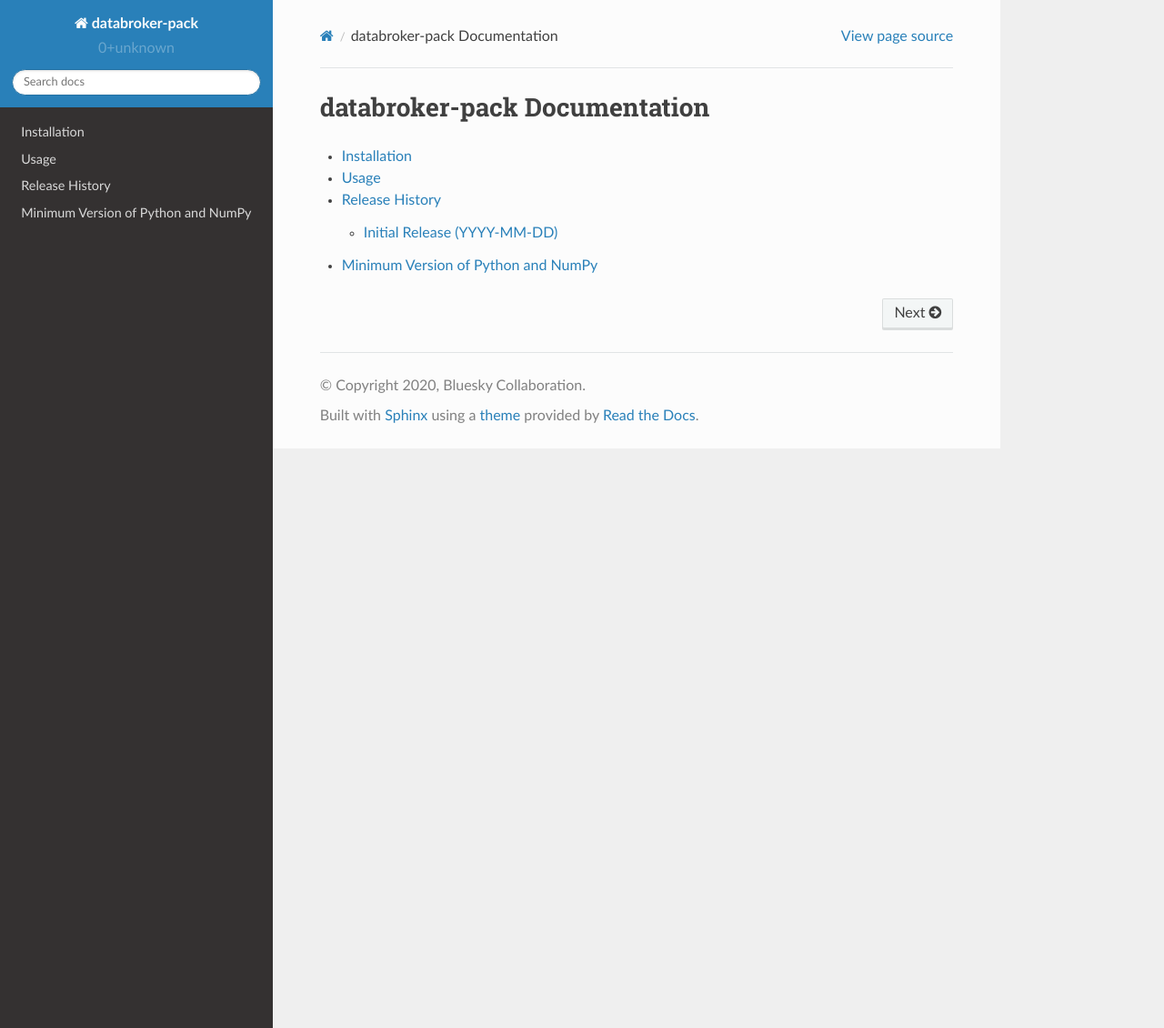
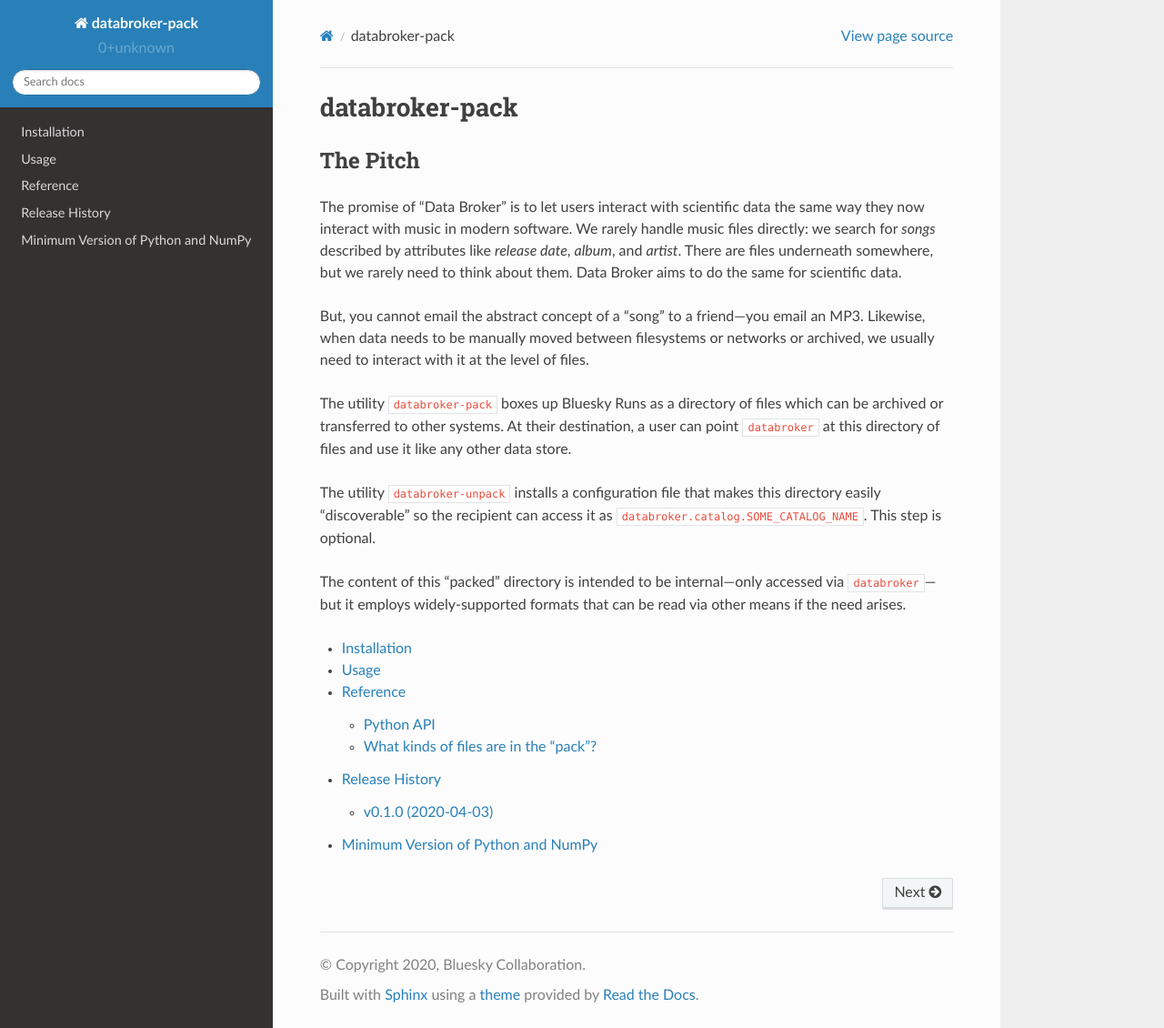
Before and after one commit to bluesky/databroker-pack, a Sphinx documentation site: the page built from docs/source/index.rst, in a window 1280 px wide and 1130 px high. Shown: the whole window at 91% size. Built offline with Sphinx 7.4.7 and the Read the Docs theme 2.0.0, drawn with Linux system fonts in a browser that asks for light colours.

Commit message:
Draft documentation.

```diff
--- a/docs/source/index.rst
+++ b/docs/source/index.rst
@@ -3,13 +3,42 @@
    You can adapt this file completely to your liking, but it should at least
    contain the root `toctree` directive.
 
-databroker-pack Documentation
-=============================
+databroker-pack
+===============
+
+The Pitch
+---------
+
+The promise of "Data Broker" is to let users interact with scientific data
+the same way they now interact with music in modern software. We rarely handle
+music files directly: we search for *songs* described by attributes like
+*release date*, *album*, and *artist*. There are files underneath somewhere,
+but we rarely need to think about them. Data Broker aims to do the same for
+scientific data.
+
+But, you cannot email the abstract concept of a "song" to a friend---you email
+an MP3. Likewise, when data needs to be manually moved between filesystems or
+networks or archived, we usually need to interact with it at the level of
+files.
+
+The utility ``databroker-pack`` boxes up Bluesky Runs as a directory of files
+which can be archived or transferred to other systems. At their destination, a
+user can point ``databroker`` at this directory of files and use it like any
+other data store.
+
+The utility ``databroker-unpack`` installs a configuration file that makes this
+directory easily "discoverable" so the recipient can access it as
+``databroker.catalog.SOME_CATALOG_NAME``. This step is optional.
+
+The content of this "packed" directory is intended to be internal---only
+accessed via ``databroker``---but it employs widely-supported formats that can
+be read via other means if the need arises.
 
 .. toctree::
    :maxdepth: 2
 
    installation
    usage
+   reference
    release-history
    min_versions
--- /dev/null
+++ b/docs/source/reference.rst
@@ -0,0 +1,54 @@
+Reference
+=========
+
+Python API
+----------
+
+.. autofunction:: databroker_pack.export_catalog
+.. autofunction:: databroker_pack.export_uids
+.. autofunction:: databroker_pack.export_run
+.. autofunction:: databroker_pack.unpack
+.. autofunction:: databroker_pack.write_external_files_manifest
+.. autofunction:: databroker_pack.write_jsonl_catalog_file
+.. autofunction:: databroker_pack.write_msgpack_catalog_file
+
+What kinds of files are in the "pack"?
+--------------------------------------
+
+Data Broker is emphatically not a "data store", but rather a Python library for
+interacting with potentially *any* data store from a unified Python interface
+that hands the user standard Python objects----dictionaries, arrays, and other
+data structures widely used in the scientific Python ecosystems. It aims to
+abstract over the necessary variety in file formats across different domains,
+techniques, and instruments.
+
+That said, it is sometimes necessary to take a look under the hood. The pack
+directory always contains:
+
+* Either msgpack (binary) or JSONL (plaintext) files containing the Bluesky
+  `Documents <https://blueskyproject.io/event-model/data-model.html>`_.
+* Text manifests listing the names of these files relative to the directory
+  root. The manifests maybe split over multiple files named like
+  ``documents_manfiest_N.txt`` to facilitate compressing and transferring in
+  chunks.
+
+If the Documents reference external files---typically large array data written
+by detectors---these files may...
+
+* Have their contents filled directly into the Documents, and thus included in
+  the msgpack or JSONL. This is blunt but simple.
+* Be listed in text manifests named like
+  ``external_files_manfiest_HASH_N.txt``.  These manifests are suitable for
+  feeding to tools to transfer large files in bulk, such as ``rsync`` or
+  ``globus transfer --batch``
+* Bundled into the pack directory in their original formats in directories
+  named ``external_files/HASH/``.
+
+The advantage of the first approach is that the recipient does not need special
+I/O libraries installed to read the large array data. The advantage of the
+second and third approaches is that loading the large array data can be
+deferred.
+
+The first and third approaches create self-contained directories, but the
+second approach facilitates more efficient means of transferring large amounts
+of data.
--- a/docs/source/release-history.rst
+++ b/docs/source/release-history.rst
@@ -2,5 +2,7 @@
 Release History
 ===============
 
-Initial Release (YYYY-MM-DD)
-----------------------------
+v0.1.0 (2020-04-03)
+-------------------
+
+Initial release
```
Also changed, not shown: docs/source/usage.rst (+3 -4 lines), 1 other file.
